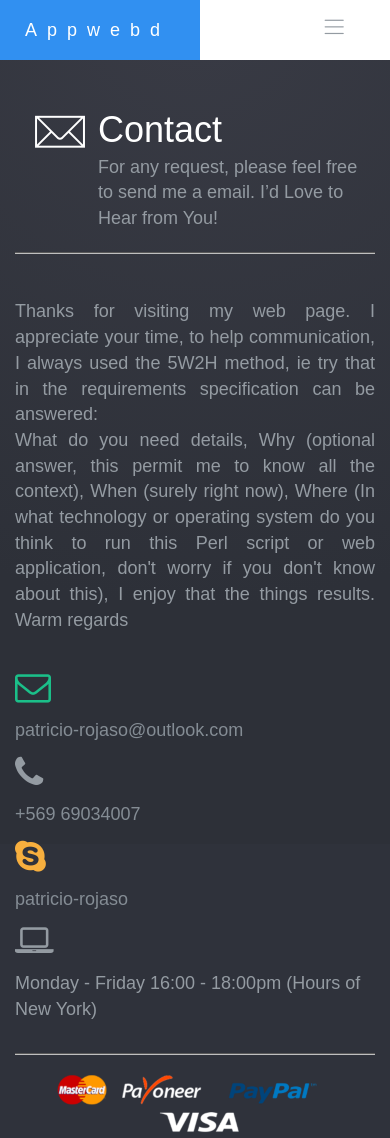
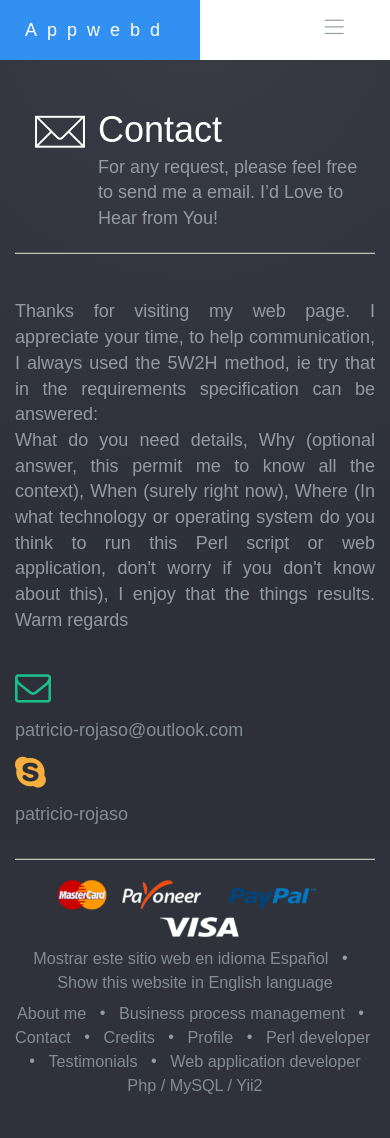
Before and after one commit to appwebd/appwebd.github.io, a website: page en/contact.html in a window 390 px wide. Shown: the top 1138 px of the page. After the commit the page ends 1108 px from the top, so only its background shows below. Drawn offline with Linux system fonts and the light colour scheme.

Commit message:
Phone number changed (was removed item of web page).

```diff
--- a/en/contact.html
+++ b/en/contact.html
@@ -130,18 +130,7 @@
                         itemprop="url">&#112;&#097;&#116;&#114;&#105;&#099;&#105;&#111;&#045;&#114;&#111;&#106;&#097;&#115;&#111;&#064;&#111;&#117;&#116;&#108;&#111;&#111;&#107;&#046;&#099;&#111;&#109;</a></p>
                   </span></div>
               </div>
-              <div class="row text-left">
-                <div class=col-sm-1>
-                  <p><i class="fa fa-phone fa-2x" aria-hidden=true></i></p>
-                </div>
-                <div class=col-sm-11>
-                  <span itemprop=”telephone”>
-                    <p>
-                      <a href="tel:+56969034007" itemprop=url  hreflang="en" title="Business Process Management Consultant | Software engineer | Developer web php / mysql Yii2 applications | Perl developer" title="Only Calls or SMS">+569 69034007</a>
-                    </p>
-                  </span>
-                </div>
-              </div>
+
               <div class="row text-left">
                 <div class=col-sm-1>
                   <p><i class="fa fa-skype fa-2x text-warning" aria-hidden=true></i></p>
@@ -150,18 +139,7 @@
                     <p><a href=tel:patricio-rojaso itemprop=url  hreflang="en" title="This is the best alternative to reach me in skype">patricio-rojaso</a></p>
                   </span></div>
               </div>
-              <div class="row text-left">
-                <div class=col-sm-1>
-                  <p><i class="fa fa-laptop fa-2x" aria-hidden=true></i></p>
-                </div>
-                <div class=col-sm-11>
-                  <time itemprop=openingHours datetime="Mon,fr 16:00-18:00">
-                    <span itemprop=openingHoursSpecification itemscope itemtype=http://schema.org/OpeningHoursSpecification>
-                      <p>Monday - Friday 16:00 - 18:00pm (Hours of New York)<br></p>
-                    </span>
-                  </time>
-                </div>
-              </div>
+
               </span>
             </span>
           </div>
```
Also changed, not shown: es/contacto.html (+3 -20 lines), 1 other file.
